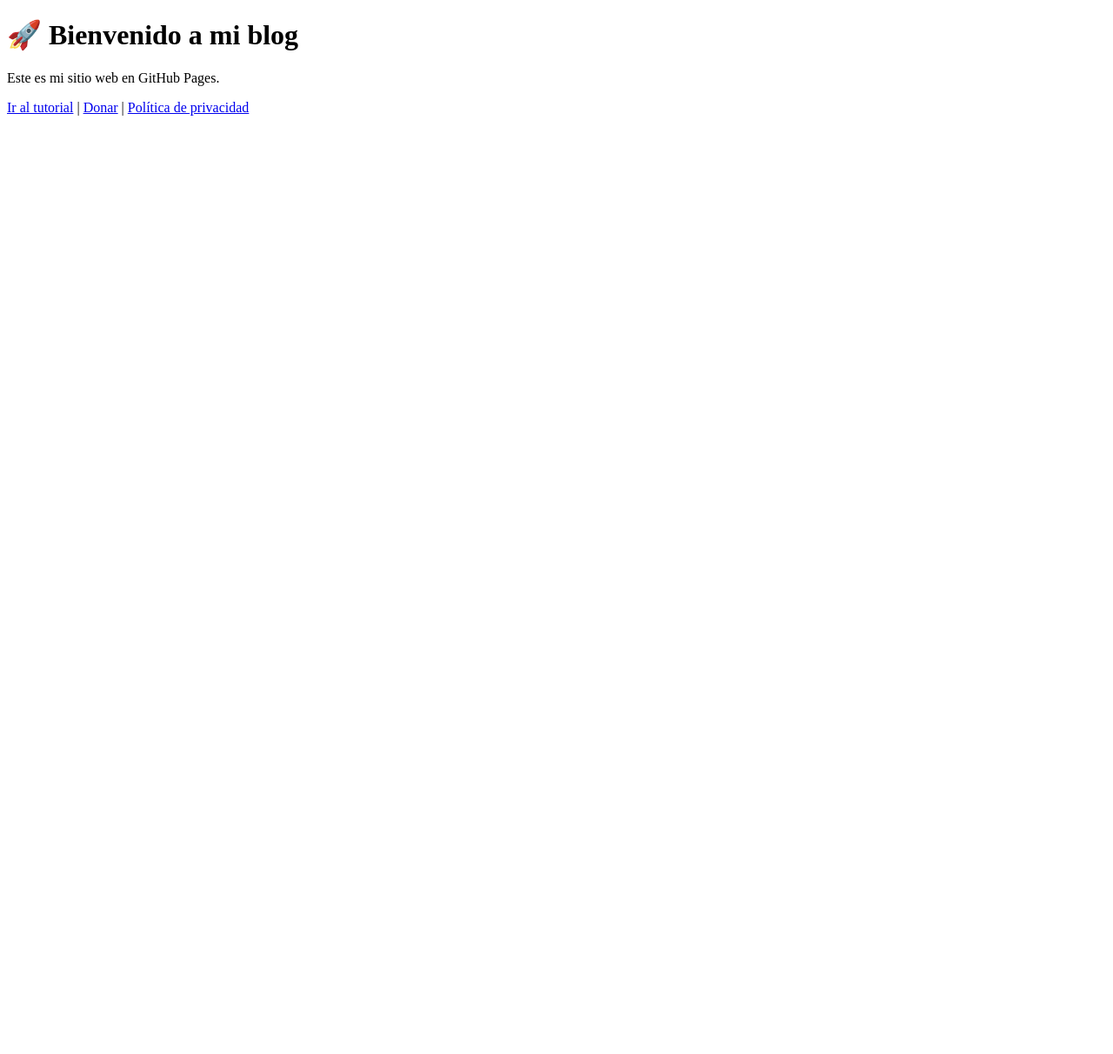
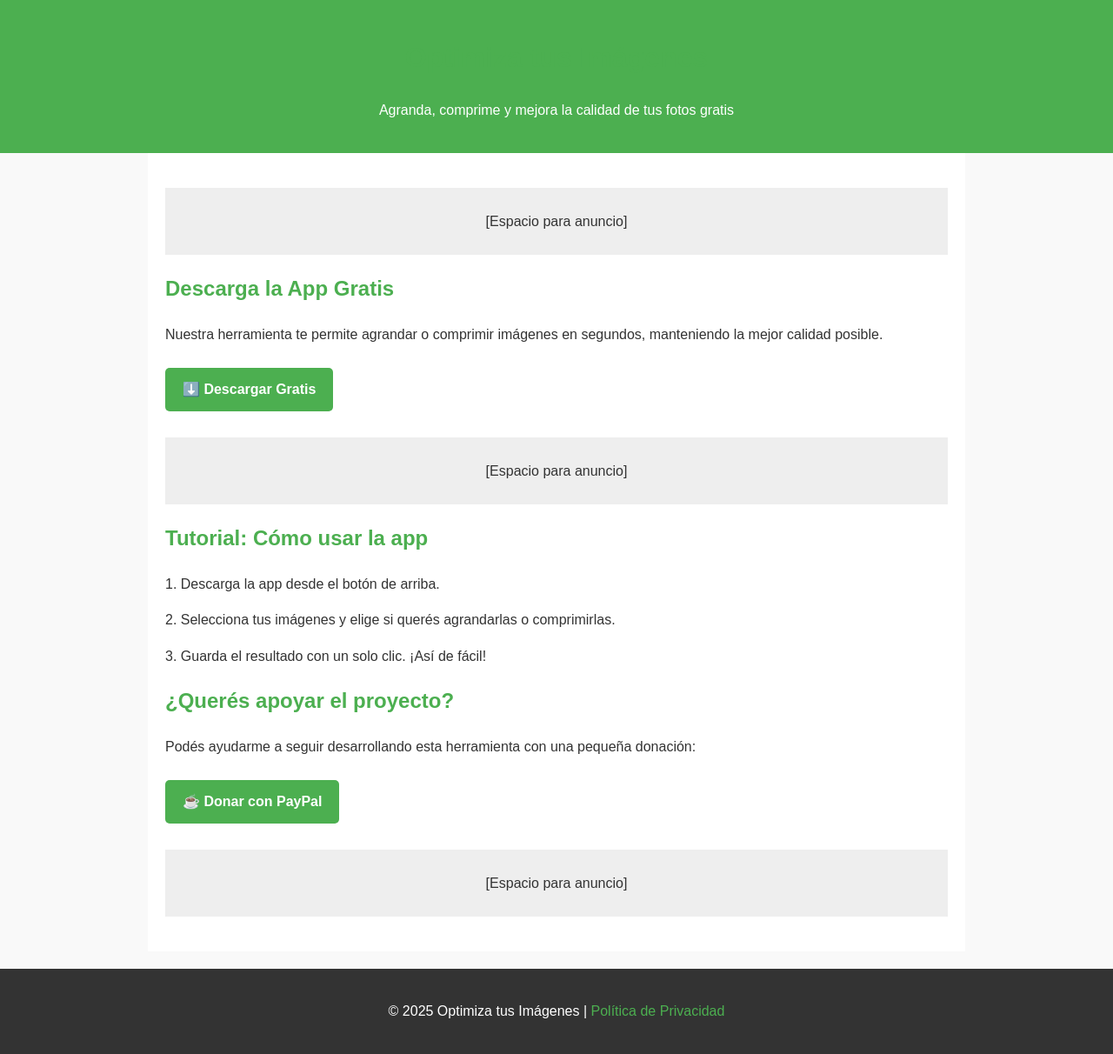
Before and after one commit to Ainzsword/Tutorial-para-Comprimir-o-expandir-Imagenes, a plain HTML site: page index.html in a window 1280 px wide. Shown: the whole page at 87% size. Before the commit the page ends 800 px from the top, so only its background shows below. Drawn offline with Linux system fonts and the light colour scheme.

Commit message:
Update index.html

```diff
--- a/index.html
+++ b/index.html
@@ -2,13 +2,106 @@
 <html lang="es">
 <head>
   <meta charset="UTF-8">
-  <title>Mi Blog</title>
+  <meta name="viewport" content="width=device-width, initial-scale=1.0">
+  <title>Optimiza tus imágenes fácil y gratis</title>
+  <meta name="description" content="Agrandar, comprimir y optimizar imágenes sin perder calidad. Descarga la app gratis.">
+  <style>
+    body {
+      font-family: Arial, sans-serif;
+      margin: 0;
+      padding: 0;
+      line-height: 1.6;
+      background: #f9f9f9;
+      color: #333;
+    }
+    header {
+      background: #4CAF50;
+      color: #fff;
+      padding: 20px;
+      text-align: center;
+    }
+    main {
+      max-width: 900px;
+      margin: auto;
+      padding: 20px;
+      background: #fff;
+    }
+    h1, h2 {
+      color: #4CAF50;
+    }
+    .btn {
+      display: inline-block;
+      background: #4CAF50;
+      color: #fff;
+      padding: 12px 20px;
+      margin: 10px 0;
+      border-radius: 5px;
+      text-decoration: none;
+      font-weight: bold;
+    }
+    .btn:hover {
+      background: #45a049;
+    }
+    .ads {
+      margin: 20px 0;
+      text-align: center;
+      background: #eee;
+      padding: 10px;
+    }
+    footer {
+      text-align: center;
+      padding: 20px;
+      background: #333;
+      color: #fff;
+      margin-top: 20px;
+    }
+    footer a {
+      color: #4CAF50;
+      text-decoration: none;
+    }
+  </style>
 </head>
 <body>
-  <h1>🚀 Bienvenido a mi blog</h1>
-  <p>Este es mi sitio web en GitHub Pages.</p>
-  <a href="tutorial.html">Ir al tutorial</a> |
-  <a href="donar.html">Donar</a> |
-  <a href="privacidad.html">Política de privacidad</a>
+
+<header>
+  <h1>Optimiza tus Imágenes</h1>
+  <p>Agranda, comprime y mejora la calidad de tus fotos gratis</p>
+</header>
+
+<main>
+  <!-- Espacio para anuncios de AdSense -->
+  <div class="ads">
+    <!-- Pega aquí el código de AdSense -->
+    <p>[Espacio para anuncio]</p>
+  </div>
+
+  <h2>Descarga la App Gratis</h2>
+  <p>Nuestra herramienta te permite agrandar o comprimir imágenes en segundos, manteniendo la mejor calidad posible.</p>
+  <a class="btn" href="LINK-DE-DESCARGA" target="_blank">⬇️ Descargar Gratis</a>
+
+  <!-- Otro bloque de AdSense -->
+  <div class="ads">
+    <p>[Espacio para anuncio]</p>
+  </div>
+
+  <h2>Tutorial: Cómo usar la app</h2>
+  <p>1. Descarga la app desde el botón de arriba.</p>
+  <p>2. Selecciona tus imágenes y elige si querés agrandarlas o comprimirlas.</p>
+  <p>3. Guarda el resultado con un solo clic. ¡Así de fácil!</p>
+
+  <h2>¿Querés apoyar el proyecto?</h2>
+  <p>Podés ayudarme a seguir desarrollando esta herramienta con una pequeña donación:</p>
+  <a class="btn" href="https://www.paypal.com/donate" target="_blank">☕ Donar con PayPal</a>
+
+  <!-- Otro bloque de AdSense -->
+  <div class="ads">
+    <p>[Espacio para anuncio]</p>
+  </div>
+</main>
+
+<footer>
+  <p>© 2025 Optimiza tus Imágenes | <a href="privacidad.html">Política de Privacidad</a></p>
+</footer>
+
 </body>
 </html>
```
